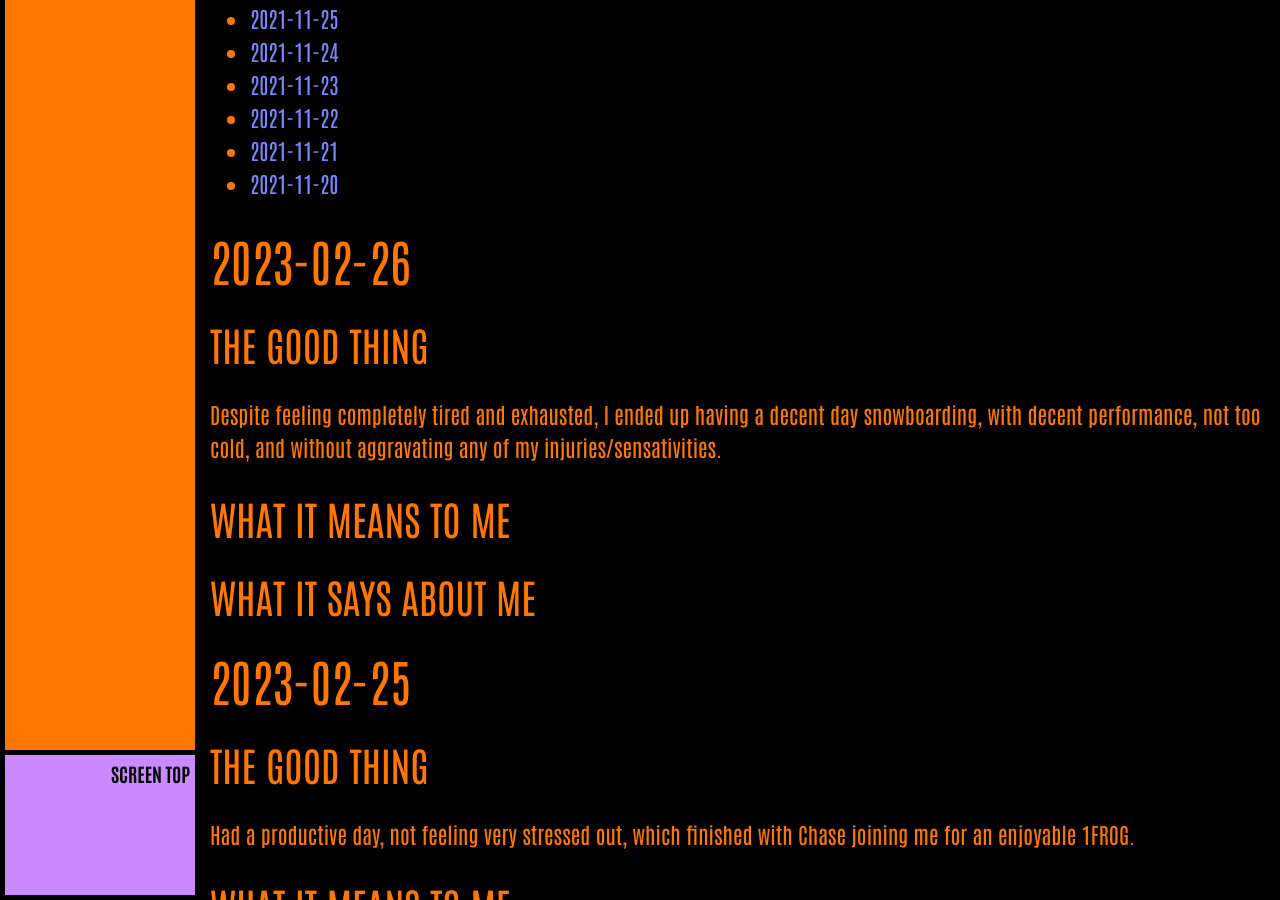
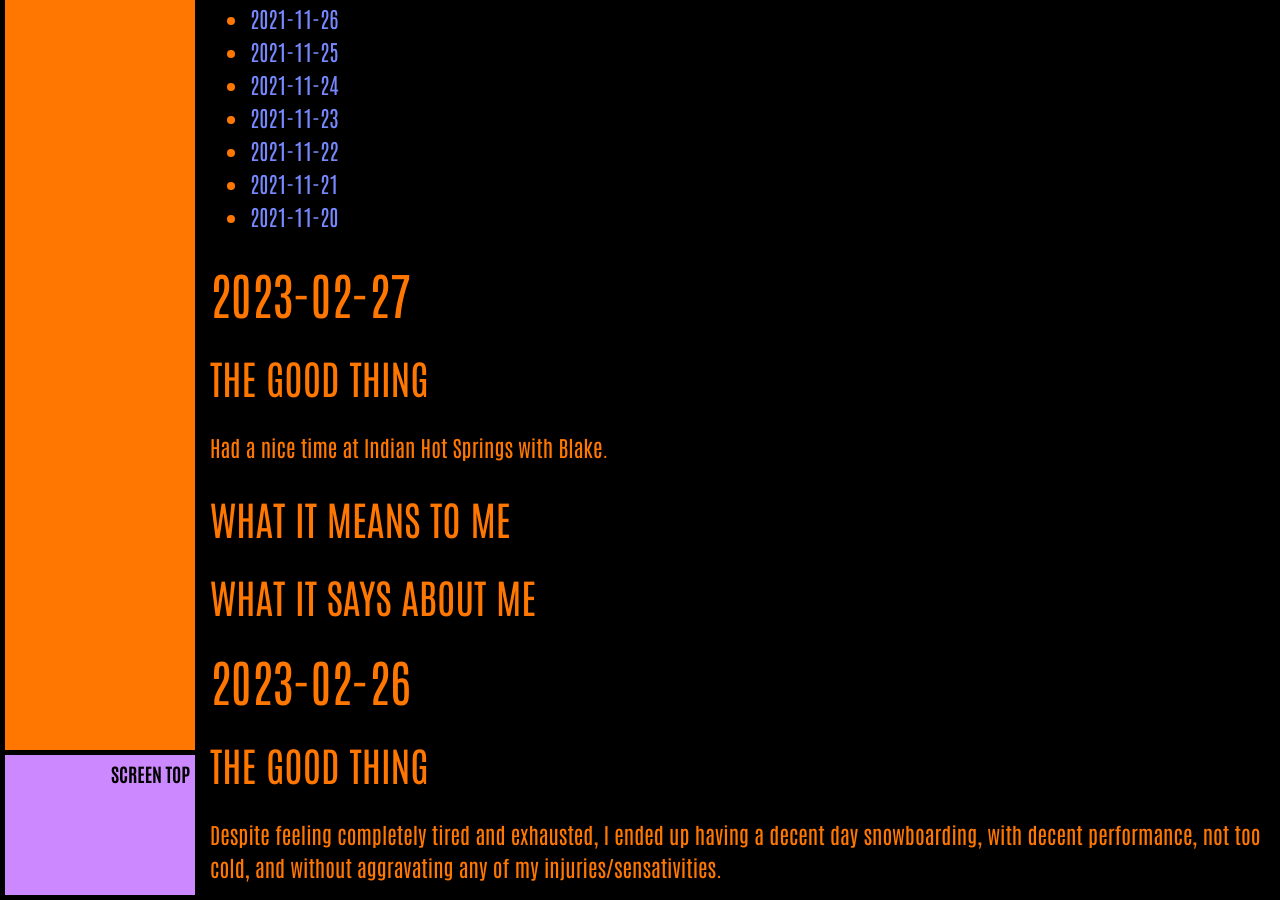
Before and after one commit to ArthurZey/arthurzey.github.io, a Jekyll site: the page built from _pages/one-good-thing.md, in a window 1280 px wide and 900 px high, scrolled down 9537 px. Built offline with Jekyll 4.4.1, drawn with Linux system fonts in a browser that asks for light colours; some of the changed text lies outside the part shown.

Commit message:
added stub for 2023-02-27

```diff
--- a/_pages/one-good-thing.md
+++ b/_pages/one-good-thing.md
@@ -13,6 +13,15 @@
 {:toc}
 {::options toc_levels="2" /}
 
+## 2023-02-27
+### The Good Thing
+Had a nice time at Indian Hot Springs with Blake.
+### What It Means to Me
+
+### What It Says about Me
+
+
+
 ## 2023-02-26
 ### The Good Thing
 Despite feeling completely tired and exhausted, I ended up having a decent day snowboarding, with decent performance, not too cold, and without aggravating any of my injuries/sensativities.
```
Also changed, not shown: other parts of _pages/one-good-thing.md (+1 -1 lines).
